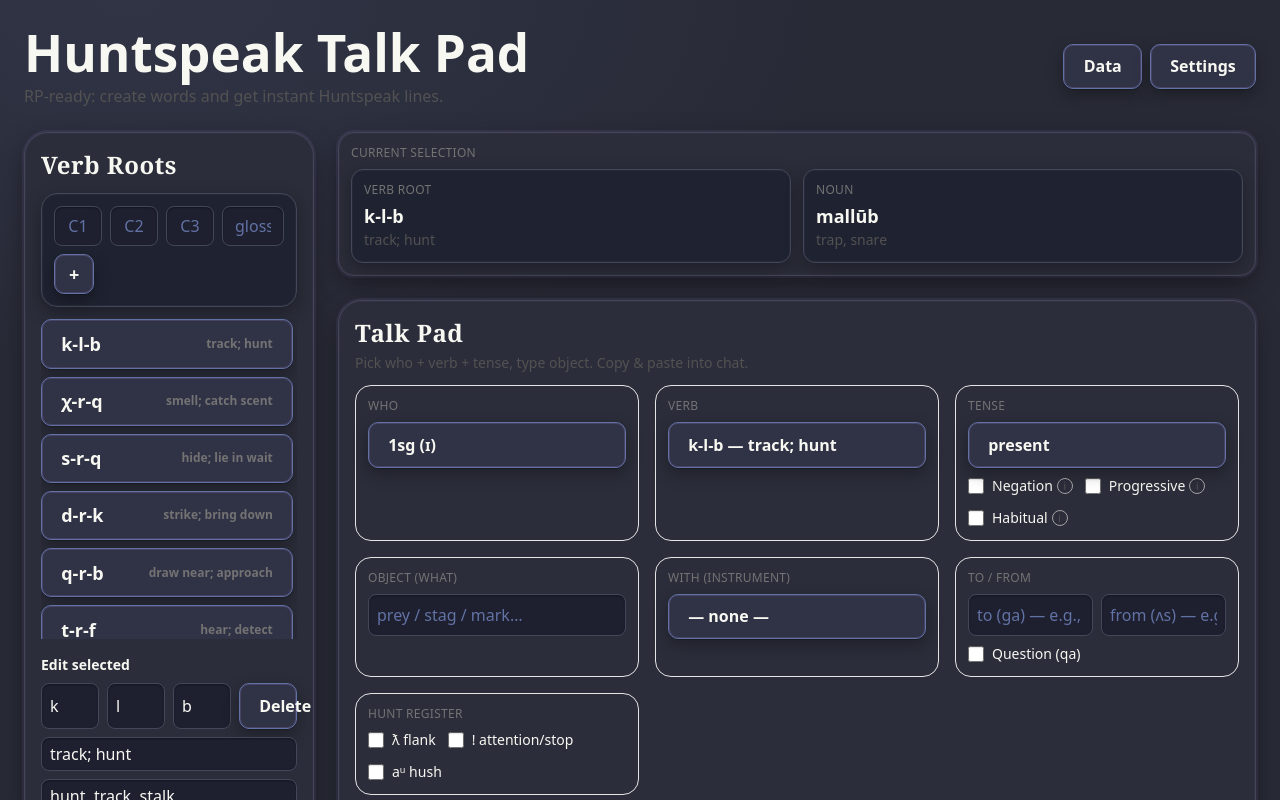
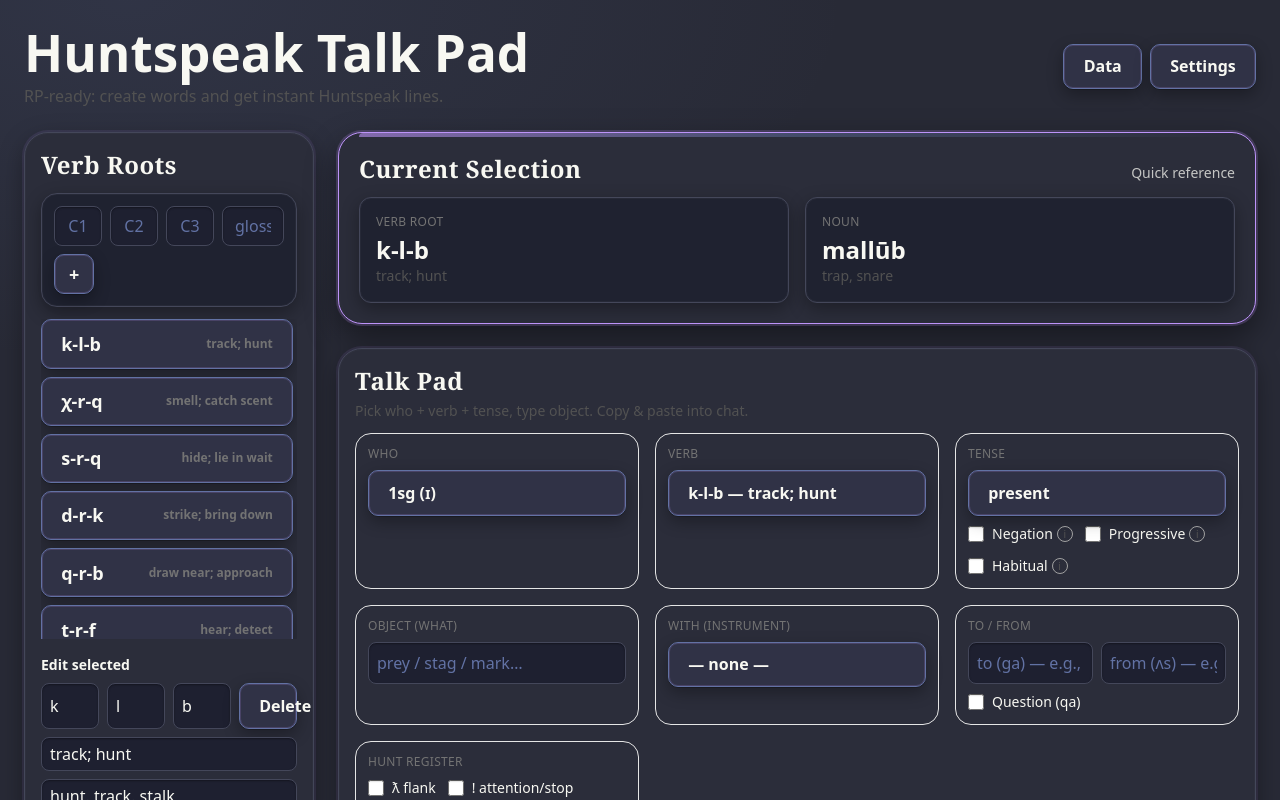
Before and after one commit to L1ghth0us3/Moontalk, a React (Vite) app: page / in a window 1280 px wide. Shown: the top 800 px of the page. Built offline with nearby package versions, Linux system fonts and the light colour scheme.

Commit message:
feat(ui): elevate SelectedSummary as main card with accent and stronger theming; improve readability and prominence

```diff
--- a/src/components/SelectedSummary.tsx
+++ b/src/components/SelectedSummary.tsx
@@ -6,25 +6,29 @@ import type { Noun, Root } from "../types";
  */
 export default function SelectedSummary({ root, noun }: { root: Root | null; noun: Noun | null }) {
   return (
-    <section className="rounded-2xl border border-neutral-200 p-3 fantasy-card">
-      <div className="text-xs uppercase tracking-wide text-neutral-500 mb-2">Current selection</div>
-      <div className="grid grid-cols-1 md:grid-cols-2 gap-3">
-        <div className="rounded-xl border border-neutral-200 p-3 sub-panel">
+    <section className="rounded-3xl border p-5 shadow-lg main-card fantasy-card overflow-hidden">
+      <div className="accent h-1 w-full rounded-t-3xl -mt-5 mb-4" />
+      <div className="flex items-baseline justify-between mb-3">
+        <h2 className="text-xl md:text-2xl font-semibold">Current Selection</h2>
+        <div className="text-sm opacity-75">Quick reference</div>
+      </div>
+      <div className="grid grid-cols-1 md:grid-cols-2 gap-4">
+        <div className="rounded-xl border border-neutral-200 p-4 sub-panel">
           <div className="text-xs uppercase tracking-wide text-neutral-500">Verb root</div>
           {root ? (
             <div className="mt-1">
-              <div className="font-semibold text-lg">{[root.c1, root.c2, root.c3].join("-")}</div>
+              <div className="font-bold text-2xl">{[root.c1, root.c2, root.c3].join("-")}</div>
               <div className="text-sm text-neutral-600">{root.gloss || "(no gloss)"}</div>
             </div>
           ) : (
             <div className="mt-1 text-sm text-neutral-500">None selected</div>
           )}
         </div>
-        <div className="rounded-xl border border-neutral-200 p-3 sub-panel">
+        <div className="rounded-xl border border-neutral-200 p-4 sub-panel">
           <div className="text-xs uppercase tracking-wide text-neutral-500">Noun</div>
           {noun ? (
             <div className="mt-1">
-              <div className="font-semibold text-lg break-words">{noun.word}</div>
+              <div className="font-bold text-2xl break-words">{noun.word}</div>
               <div className="text-sm text-neutral-600">{noun.gloss || "(no gloss)"}</div>
             </div>
           ) : (
--- a/src/index.css
+++ b/src/index.css
@@ -202,6 +202,38 @@ body.theme-dark input, body.theme-dark textarea, body.theme-dark select {
 }
 body.theme-dark input::placeholder, body.theme-dark textarea::placeholder { color: #8b8595; }
 
+/* Main card emphasis: stands out from regular fantasy-card panels */
+body.theme-fantasy .main-card {
+  background: #2b2d3a;
+  border-color: #bd93f9 !important;
+  box-shadow:
+    0 0 0 2px rgba(189,147,249,0.20),
+    0 12px 32px rgba(0,0,0,0.45);
+}
+body.theme-fantasy .main-card .accent {
+  background: linear-gradient(90deg, rgba(189,147,249,0.60), rgba(98,114,164,0.45), transparent);
+}
+
+body.theme-plain .main-card {
+  background: #ffffff;
+  border-color: #d1d5db !important;
+  box-shadow: 0 12px 32px rgba(0,0,0,0.08);
+}
+body.theme-plain .main-card .accent {
+  background: linear-gradient(90deg, rgba(59,130,246,0.35), rgba(99,102,241,0.25), transparent);
+}
+
+body.theme-dark .main-card {
+  background: #1b1a20;
+  border-color: #7c6aa5 !important;
+  box-shadow:
+    0 0 0 2px rgba(124,106,165,0.18),
+    0 12px 34px rgba(0,0,0,0.60);
+}
+body.theme-dark .main-card .accent {
+  background: linear-gradient(90deg, rgba(124,106,165,0.5), rgba(80,120,140,0.35), transparent);
+}
+
 @media (prefers-color-scheme: light) {
   :root {
     color: #213547;
```
